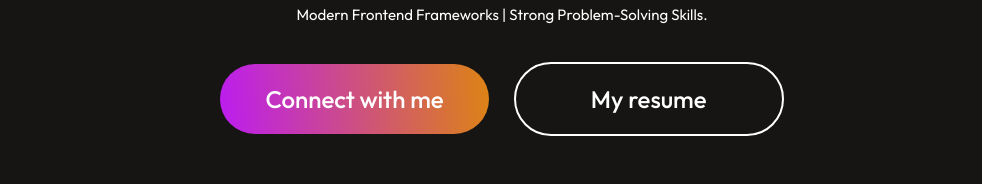
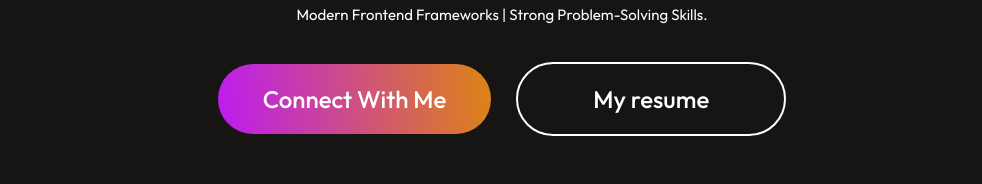
Before and after one commit to Gopi2923/portfolio-react, a React (Vite) app: page / in a window 1280 px wide. Shown: the part 840-1024 px from the top of the page, without its empty margins (138-1120 px from the left). Built offline with nearby package versions, Linux system fonts and the light colour scheme.

Commit message:
Added navbar header navigation.

```diff
--- a/src/Components/About/About.jsx
+++ b/src/Components/About/About.jsx
@@ -5,7 +5,7 @@
 
 const About = () => {
   return (
-    <div className="about">
+    <div id="about" className="about">
       <div className="about-title">
         <h1>About me</h1>
         <img src={theme_pattern} alt="" />
--- a/src/Components/Contact/Contact.jsx
+++ b/src/Components/Contact/Contact.jsx
@@ -7,7 +7,7 @@
 
 const Contact = () => {
   return (
-    <div className='contact'>
+    <div id='contact' className='contact'>
       <div className="contact-title">
         <h1>Get in touch</h1>
         <img src={theme_pattern} alt="" />
--- a/src/Components/Hero/Hero.jsx
+++ b/src/Components/Hero/Hero.jsx
@@ -1,10 +1,12 @@
 import React from "react";
 import "./Hero.css";
 import profile_img from "../../assets/profile_img.svg";
+import AnchorLink from 'react-anchor-link-smooth-scroll'
+
 
 const Hero = () => {
   return (
-    <div className="hero">
+    <div id="home" className="hero">
       <img src={profile_img} alt="" />
       <h1>
         <span>I'm Gopi D,</span> frontend developer based in India.
@@ -16,7 +18,7 @@
         Strong Problem-Solving Skills.
       </p>
       <div className="hero-action">
-        <div className="hero-connect">Connect with me</div>
+        <div className="hero-connect"><AnchorLink className='anchor-link' offset={50} href='#contact'>Connect With Me</AnchorLink></div>
         <div className="hero-resume">My resume</div>
       </div>
     </div>
--- a/src/Components/MyWork/MyWork.jsx
+++ b/src/Components/MyWork/MyWork.jsx
@@ -6,7 +6,7 @@
 
 const MyWork = () => {
   return (
-    <div className='mywork'>
+    <div id='work' className='mywork'>
       <div className="mywork-title">
         <h1>My latest work</h1>
         <img src={theme_pattern} alt="" />
--- a/src/Components/Navbar/Navbar.css
+++ b/src/Components/Navbar/Navbar.css
@@ -32,3 +32,8 @@
   display: flex;
   margin: auto;
 }
+.anchor-link {
+  text-decoration: none;
+  color: white;
+
+}
--- a/src/Components/Navbar/Navbar.jsx
+++ b/src/Components/Navbar/Navbar.jsx
@@ -2,6 +2,7 @@
 import "./Navbar.css";
 import logo from "../../assets/gopi1.png";
 import underline from '../../assets/nav_underline.svg'
+import AnchorLink from 'react-anchor-link-smooth-scroll'
 
 const Navbar = () => {
 
@@ -11,13 +12,13 @@
     <div className="navbar">
       <img src={logo} alt="" width={"150px"} height={"80px"} />
       <ul className="nav-menu">
-        <li><p  onClick={() => setMenu("home")}>Home</p>{menu === 'home' ? <img src={underline} alt=""/> : <></>}</li>
-        <li><p onClick={() => setMenu("about")}>About Me</p>{menu === 'about' ? <img src={underline} alt="" /> : <></>} </li>
-        <li><p onClick={() => setMenu("services")}>Services</p>{menu === 'services' ? <img src={underline} alt=""/> : <></>} </li>
-        <li><p onClick={() => setMenu("work")}>Portfolio</p> {menu === 'work' ? <img src={underline} alt=""/> : <></>}</li>
-        <li><p onClick={() => setMenu("contact")}>Contact</p>{menu === 'contact' ? <img src={underline} alt=""/> : <></>}</li>
+        <li><AnchorLink className='anchor-link' href='#home'><p  onClick={() => setMenu("home")}>Home</p></AnchorLink>{menu === 'home' ? <img src={underline} alt=""/> : <></>}</li>
+        <li><AnchorLink className='anchor-link' offset={50} href='#about'><p onClick={() => setMenu("about")}>About Me</p></AnchorLink>{menu === 'about' ? <img src={underline} alt="" /> : <></>} </li>
+        <li><AnchorLink className='anchor-link' offset={50} href='#services'><p onClick={() => setMenu("services")}>Services</p></AnchorLink>{menu === 'services' ? <img src={underline} alt=""/> : <></>} </li>
+        <li><AnchorLink className='anchor-link' offset={50} href='#work'><p onClick={() => setMenu("work")}>Portfolio</p> </AnchorLink>{menu === 'work' ? <img src={underline} alt=""/> : <></>}</li>
+        <li><AnchorLink className='anchor-link' offset={50} href='#contact'><p onClick={() => setMenu("contact")}>Contact</p> </AnchorLink>{menu === 'contact' ? <img src={underline} alt=""/> : <></>}</li>
       </ul>
-      <div className="nav-connect">Connect With Me</div>
+      <div className="nav-connect"> <AnchorLink className='anchor-link' offset={50} href='#contact'>Connect With Me</AnchorLink></div>
     </div>
   );
 };
--- a/src/Components/Services/Services.jsx
+++ b/src/Components/Services/Services.jsx
@@ -6,7 +6,7 @@
 
 const Services = () => {
   return (
-    <div className="services">
+    <div id="services" className="services">
       <div className="services-title">
         <h1>My Services</h1>
         <img src={theme_pattern} alt="" />
```
